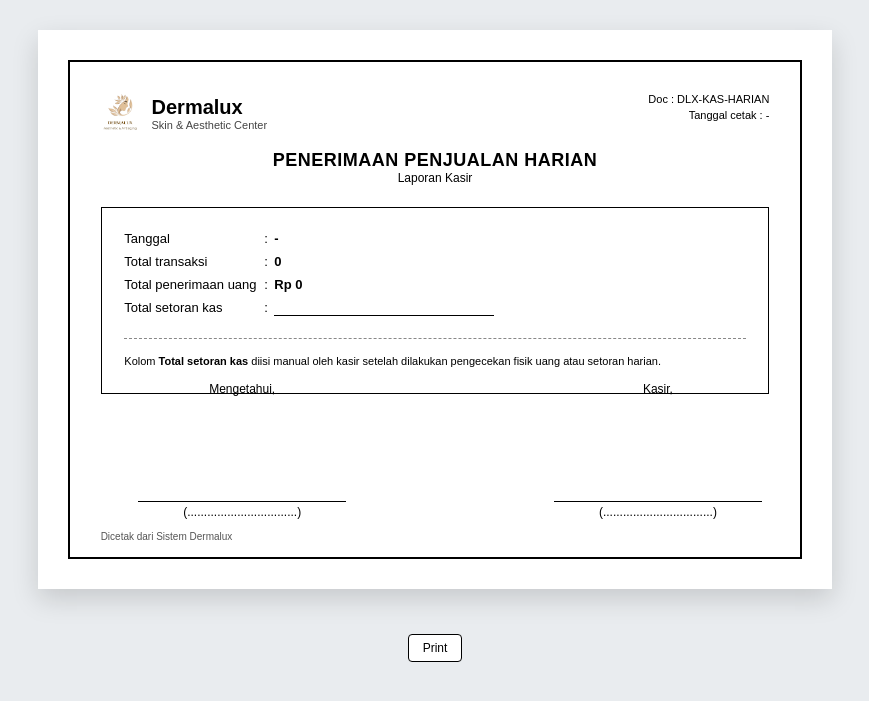
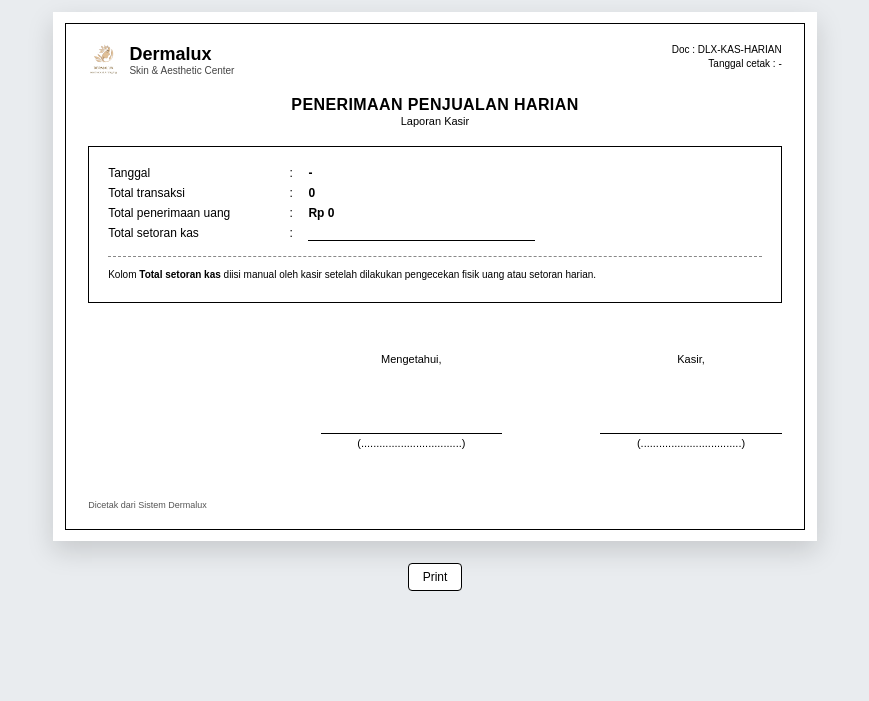
Before and after one commit to felimpascal/dermalux, a Flask app: template app/templates/diagnosa_pasien/print_daily.html in a window 1280 px wide. Shown: the top 701 px of the page, without its empty margins (205-1074 px from the left). Run offline with Flask 3, Linux system fonts and the light colour scheme; the template is opened without the code that fills it, so the values that code supplies are empty.

Commit message:
update print_daily view

```diff
--- a/app/templates/diagnosa_pasien/print_daily.html
+++ b/app/templates/diagnosa_pasien/print_daily.html
@@ -7,210 +7,234 @@
 
 <style>
 @page{
-    size:A5 landscape;
-    margin:0;
+    size: A5 landscape;
+    margin: 4mm;
 }
 
 *{
-    box-sizing:border-box;
+    box-sizing: border-box;
+}
+
+html, body{
+    margin: 0;
+    padding: 0;
+    font-family: Arial, Helvetica, sans-serif;
+    color: #000;
+    background: #e9ecef;
 }
 
 body{
-    margin:0;
-    background:#e9ecef;
-    font-family:Arial, Helvetica, sans-serif;
-    color:#000;
+    font-size: 12px;
 }
 
 .page-wrap{
-    display:flex;
-    justify-content:center;
-    padding:30px;
+    display: flex;
+    justify-content: center;
+    padding: 12px;
 }
 
 .paper{
-    width:210mm;
-    height:148mm;
-    background:white;
-    box-shadow:0 10px 25px rgba(0,0,0,.15);
-    padding:8mm;
+    width: 202mm;
+    min-height: 140mm;
+    background: #fff;
+    box-shadow: 0 10px 25px rgba(0,0,0,.15);
+    padding: 3mm;
 }
 
 .paper-frame{
-    border:2px solid black;
-    height:100%;
-    padding:8mm;
-    position:relative;
+    border: 1.5px solid #000;
+    min-height: 134mm;
+    padding: 5mm 6mm;
+    display: flex;
+    flex-direction: column;
+    gap: 4mm;
 }
 
 /* HEADER */
 .header{
-    display:flex;
-    justify-content:space-between;
-    align-items:flex-start;
+    display: flex;
+    justify-content: space-between;
+    align-items: flex-start;
+    gap: 10px;
 }
 
 .header-left{
-    display:flex;
-    align-items:center;
-    gap:10px;
+    display: flex;
+    align-items: center;
+    gap: 8px;
+    min-width: 0;
 }
 
 .logo-img{
-    height:42px;
-    width:auto;
-    display:block;
+    height: 34px;
+    width: auto;
+    display: block;
 }
 
 .clinic-name-wrap{
-    display:flex;
-    flex-direction:column;
-    justify-content:center;
-    line-height:1.15;
+    display: flex;
+    flex-direction: column;
+    justify-content: center;
+    line-height: 1.1;
 }
 
 .clinic-name{
-    font-size:20px;
-    font-weight:bold;
+    font-size: 18px;
+    font-weight: 700;
 }
 
 .clinic-subname{
-    font-size:11px;
-    color:#444;
+    font-size: 10px;
+    color: #444;
 }
 
 .doc-info{
-    font-size:11px;
-    text-align:right;
-    line-height:1.45;
+    font-size: 10px;
+    text-align: right;
+    line-height: 1.4;
+    white-space: nowrap;
 }
 
+/* TITLE */
 .title{
-    text-align:center;
-    margin-top:4mm;
-    margin-bottom:6mm;
+    text-align: center;
+    margin-top: 1mm;
+    margin-bottom: 1mm;
 }
 
 .title-main{
-    font-size:18px;
-    font-weight:bold;
-    letter-spacing:.5px;
+    font-size: 16px;
+    font-weight: 700;
+    letter-spacing: .4px;
 }
 
 .title-sub{
-    font-size:12px;
+    font-size: 11px;
+    margin-top: 1px;
+}
+
+/* CONTENT AREA */
+.content-body{
+    display: flex;
+    flex-direction: column;
+    flex: 1;
+    justify-content: space-between;
+    gap: 6mm;
 }
 
 /* INFO */
 .info-box{
-    border:1px solid black;
-    padding:6mm;
-    margin-bottom:6mm;
+    border: 1px solid #000;
+    padding: 5mm;
 }
 
 .info-grid{
-    display:grid;
-    grid-template-columns:140px 10px 1fr;
-    row-gap:8px;
-    font-size:13px;
+    display: grid;
+    grid-template-columns: 48mm 5mm 1fr;
+    row-gap: 6px;
+    font-size: 12px;
 }
 
 .value{
-    font-weight:bold;
+    font-weight: 700;
 }
 
 .money{
-    font-variant-numeric:tabular-nums;
-    white-space:nowrap;
+    font-variant-numeric: tabular-nums;
+    white-space: nowrap;
 }
 
 /* SETORAN */
 .setoran-line{
-    display:inline-block;
-    width:220px;
-    border-bottom:1px solid black;
-    height:16px;
+    display: inline-block;
+    width: 60mm;
+    border-bottom: 1px solid #000;
+    height: 14px;
+    vertical-align: middle;
 }
 
 /* NOTE */
 .note{
-    font-size:11px;
-    margin-top:5mm;
-    border-top:1px dashed #888;
-    padding-top:4mm;
-    line-height:1.45;
+    font-size: 10px;
+    margin-top: 4mm;
+    border-top: 1px dashed #888;
+    padding-top: 3mm;
+    line-height: 1.45;
 }
 
 /* SIGNATURE */
 .signature{
-    position:absolute;
-    bottom:10mm;
-    right:10mm;
-    display:flex;
-    gap:55mm;
+    display: flex;
+    justify-content: flex-end;
+    gap: 26mm;
+    margin-top: 2mm;
 }
 
 .sign-box{
-    text-align:center;
-    font-size:12px;
+    text-align: center;
+    font-size: 11px;
 }
 
 .sign-title{
-    margin-bottom:28mm;
+    margin-bottom: 18mm;
 }
 
 .sign-line{
-    border-top:1px solid black;
-    width:55mm;
-    margin:auto;
-    padding-top:3px;
+    border-top: 1px solid #000;
+    width: 48mm;
+    margin: auto;
+    padding-top: 3px;
 }
 
 /* FOOTER */
 .footer{
-    position:absolute;
-    bottom:4mm;
-    left:8mm;
-    font-size:10px;
-    color:#555;
+    font-size: 9px;
+    color: #555;
+    margin-top: 2mm;
 }
 
 /* ACTION BUTTON */
 .actions{
-    text-align:center;
-    margin-top:15px;
+    text-align: center;
+    margin-top: 10px;
 }
 
 .btn{
-    border:1px solid black;
-    background:white;
-    padding:6px 14px;
-    border-radius:4px;
-    cursor:pointer;
-    font-size:12px;
+    border: 1px solid #000;
+    background: #fff;
+    padding: 6px 14px;
+    border-radius: 4px;
+    cursor: pointer;
+    font-size: 12px;
 }
 
 .btn:hover{
-    background:#f5f5f5;
+    background: #f5f5f5;
 }
 
 /* PRINT */
 @media print{
-    body{
-        background:white;
+    html, body{
+        background: #fff;
     }
 
     .page-wrap{
-        padding:0;
+        padding: 0;
     }
 
     .paper{
-        box-shadow:none;
-        margin:0;
+        width: 100%;
+        min-height: auto;
+        box-shadow: none;
+        padding: 0;
+    }
+
+    .paper-frame{
+        min-height: calc(148mm - 8mm);
     }
 
     .actions{
-        display:none;
+        display: none;
     }
 }
 </style>
@@ -248,6 +272,8 @@ body{
                 <div class="title-main">PENERIMAAN PENJUALAN HARIAN</div>
                 <div class="title-sub">Laporan Kasir</div>
             </div>
+
+            <div class="content-body">
 
                 <!-- INFO BOX -->
                 <div class="info-box">
@@ -308,6 +334,7 @@ body{
             </div>
         </div>
     </div>
+</div>
 
 <div class="actions">
     <button class="btn" onclick="window.print()">Print</button>
```
Lines whose indentation alone changed are shown as unchanged.
